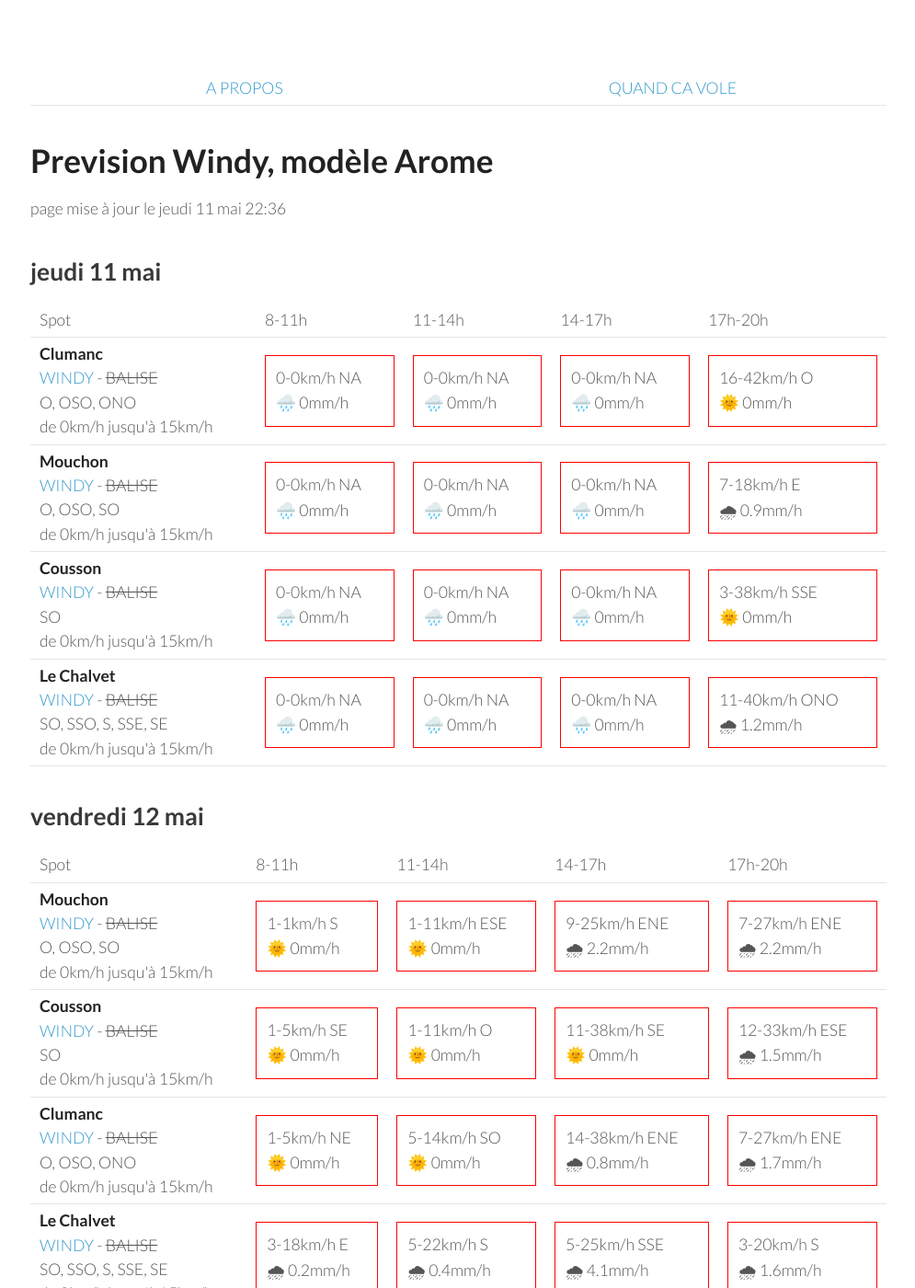
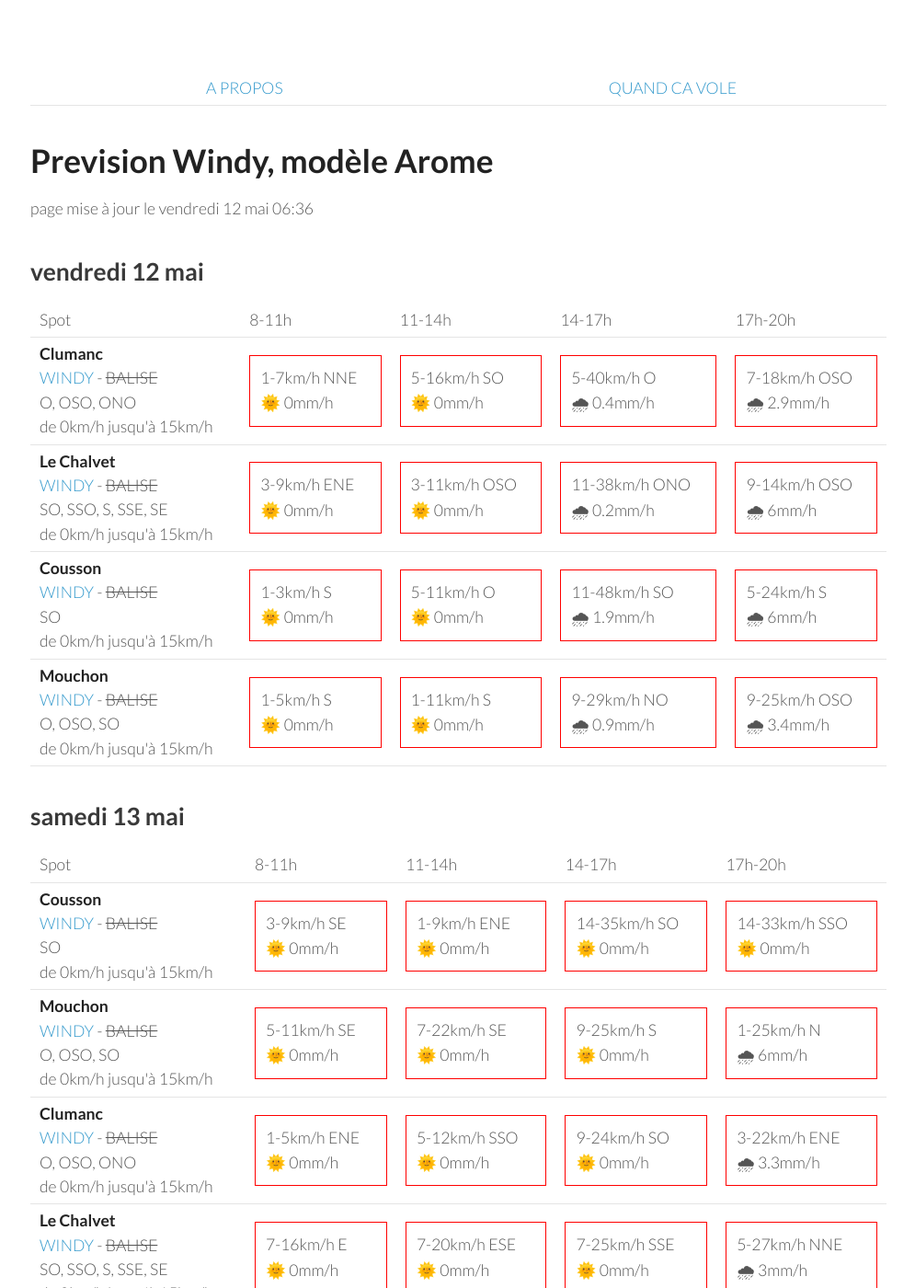
Before and after one commit to parapente-dans-le-nord/parapente-dans-le-nord.github.io, a Jekyll site: the page built from saint_andre.markdown, in a window 1280 px wide and 1400 px high. Shown: the whole window at 92% size, without its empty margins (25-1020 px from the left). Built offline with Jekyll 4.4.1, drawn with Linux system fonts in a browser that asks for light colours; some of the changed text lies outside the part shown.

Commit message:
update index.markdown

```diff
--- a/saint_andre.markdown
+++ b/saint_andre.markdown
@@ -7,9 +7,9 @@ title:  "Tous les spots"
 {: .links}
 
 # Prevision Windy, modèle Arome
-page mise à jour le jeudi 11 mai 22:36
+page mise à jour le vendredi 12 mai 06:36
 
-## jeudi 11 mai
+## vendredi 12 mai
 
 {::nomarkdown}
 <table>
@@ -24,92 +24,40 @@ page mise à jour le jeudi 11 mai 22:36
 <tr>
         <td><strong>Clumanc</strong><br><a href="https://windy.com/44.027/6.402?43.914,6.403,10,m:eSxaglP">WINDY</a> - <span class="no-balise"> BALISE </span><br> <span class="vent-favorable">O, OSO, ONO</span><br><span class="force-vent">de 0km/h jusqu'à 15km/h</span> </td>
 
-            <td><div class="not-flyable"><p>0-0km/h NA</p><p>🌧️ 0mm/h</p></div></td>
-            <td><div class="not-flyable"><p>0-0km/h NA</p><p>🌧️ 0mm/h</p></div></td>
-            <td><div class="not-flyable"><p>0-0km/h NA</p><p>🌧️ 0mm/h</p></div></td>
-            <td><div class="not-flyable"><p>16-42km/h O</p><p>🌞 0mm/h</p></div></td>
+            <td><div class="not-flyable"><p>1-7km/h NNE</p><p>🌞 0mm/h</p></div></td>
+            <td><div class="not-flyable"><p>5-16km/h SO</p><p>🌞 0mm/h</p></div></td>
+            <td><div class="not-flyable"><p>5-40km/h O</p><p>🌧 0.4mm/h</p></div></td>
+            <td><div class="not-flyable"><p>7-18km/h OSO</p><p>🌧 2.9mm/h</p></div></td>
 
-    </tr>
-<tr>
-        <td><strong>Mouchon</strong><br><a href="https://windy.com/43.992/6.424?43.878,6.425,10,m:eSuaglR">WINDY</a> - <span class="no-balise"> BALISE </span><br> <span class="vent-favorable">O, OSO, SO</span><br><span class="force-vent">de 0km/h jusqu'à 15km/h</span> </td>
-
-            <td><div class="not-flyable"><p>0-0km/h NA</p><p>🌧️ 0mm/h</p></div></td>
-            <td><div class="not-flyable"><p>0-0km/h NA</p><p>🌧️ 0mm/h</p></div></td>
-            <td><div class="not-flyable"><p>0-0km/h NA</p><p>🌧️ 0mm/h</p></div></td>
-            <td><div class="not-flyable"><p>7-18km/h E</p><p>🌧 0.9mm/h</p></div></td>
-
-    </tr>
-<tr>
-        <td><strong>Cousson</strong><br><a href="https://windy.com/44.054/6.240?43.940,6.241,10,m:eSAaglz">WINDY</a> - <span class="no-balise"> BALISE </span><br> <span class="vent-favorable">SO</span><br><span class="force-vent">de 0km/h jusqu'à 15km/h</span> </td>
-
-            <td><div class="not-flyable"><p>0-0km/h NA</p><p>🌧️ 0mm/h</p></div></td>
-            <td><div class="not-flyable"><p>0-0km/h NA</p><p>🌧️ 0mm/h</p></div></td>
-            <td><div class="not-flyable"><p>0-0km/h NA</p><p>🌧️ 0mm/h</p></div></td>
-            <td><div class="not-flyable"><p>3-38km/h SSE</p><p>🌞 0mm/h</p></div></td>
 
     </tr>
 <tr>
         <td><strong>Le Chalvet</strong><br><a href="https://windy.com/43.979/6.480?43.866,6.480,10,m:eSsaglX">WINDY</a> - <span class="no-balise"> BALISE </span><br> <span class="vent-favorable">SO, SSO, S, SSE, SE</span><br><span class="force-vent">de 0km/h jusqu'à 15km/h</span> </td>
 
-            <td><div class="not-flyable"><p>0-0km/h NA</p><p>🌧️ 0mm/h</p></div></td>
-            <td><div class="not-flyable"><p>0-0km/h NA</p><p>🌧️ 0mm/h</p></div></td>
-            <td><div class="not-flyable"><p>0-0km/h NA</p><p>🌧️ 0mm/h</p></div></td>
-            <td><div class="not-flyable"><p>11-40km/h ONO</p><p>🌧 1.2mm/h</p></div></td>
-
-    </tr>
-
-</tbody>
-</table>
-{:/}
-## vendredi 12 mai
-
-{::nomarkdown}
-<table>
-  <tbody>
-    <tr>
-      <td>Spot</td>
-      <td>8-11h</td>
-      <td>11-14h</td>
-      <td>14-17h</td>
-      <td>17h-20h</td>
-    </tr>
-<tr>
-        <td><strong>Mouchon</strong><br><a href="https://windy.com/43.992/6.424?43.878,6.425,10,m:eSuaglR">WINDY</a> - <span class="no-balise"> BALISE </span><br> <span class="vent-favorable">O, OSO, SO</span><br><span class="force-vent">de 0km/h jusqu'à 15km/h</span> </td>
-
-            <td><div class="not-flyable"><p>1-1km/h S</p><p>🌞 0mm/h</p></div></td>
-            <td><div class="not-flyable"><p>1-11km/h ESE</p><p>🌞 0mm/h</p></div></td>
-            <td><div class="not-flyable"><p>9-25km/h ENE</p><p>🌧 2.2mm/h</p></div></td>
-            <td><div class="not-flyable"><p>7-27km/h ENE</p><p>🌧 2.2mm/h</p></div></td>
+            <td><div class="not-flyable"><p>3-9km/h ENE</p><p>🌞 0mm/h</p></div></td>
+            <td><div class="not-flyable"><p>3-11km/h OSO</p><p>🌞 0mm/h</p></div></td>
+            <td><div class="not-flyable"><p>11-38km/h ONO</p><p>🌧 0.2mm/h</p></div></td>
+            <td><div class="not-flyable"><p>9-14km/h OSO</p><p>🌧 6mm/h</p></div></td>
 
 
     </tr>
 <tr>
         <td><strong>Cousson</strong><br><a href="https://windy.com/44.054/6.240?43.940,6.241,10,m:eSAaglz">WINDY</a> - <span class="no-balise"> BALISE </span><br> <span class="vent-favorable">SO</span><br><span class="force-vent">de 0km/h jusqu'à 15km/h</span> </td>
 
-            <td><div class="not-flyable"><p>1-5km/h SE</p><p>🌞 0mm/h</p></div></td>
-            <td><div class="not-flyable"><p>1-11km/h O</p><p>🌞 0mm/h</p></div></td>
-            <td><div class="not-flyable"><p>11-38km/h SE</p><p>🌞 0mm/h</p></div></td>
-            <td><div class="not-flyable"><p>12-33km/h ESE</p><p>🌧 1.5mm/h</p></div></td>
+            <td><div class="not-flyable"><p>1-3km/h S</p><p>🌞 0mm/h</p></div></td>
+            <td><div class="not-flyable"><p>5-11km/h O</p><p>🌞 0mm/h</p></div></td>
+            <td><div class="not-flyable"><p>11-48km/h SO</p><p>🌧 1.9mm/h</p></div></td>
+            <td><div class="not-flyable"><p>5-24km/h S</p><p>🌧 6mm/h</p></div></td>
 
 
     </tr>
 <tr>
-        <td><strong>Clumanc</strong><br><a href="https://windy.com/44.027/6.402?43.914,6.403,10,m:eSxaglP">WINDY</a> - <span class="no-balise"> BALISE </span><br> <span class="vent-favorable">O, OSO, ONO</span><br><span class="force-vent">de 0km/h jusqu'à 15km/h</span> </td>
+        <td><strong>Mouchon</strong><br><a href="https://windy.com/43.992/6.424?43.878,6.425,10,m:eSuaglR">WINDY</a> - <span class="no-balise"> BALISE </span><br> <span class="vent-favorable">O, OSO, SO</span><br><span class="force-vent">de 0km/h jusqu'à 15km/h</span> </td>
 
-            <td><div class="not-flyable"><p>1-5km/h NE</p><p>🌞 0mm/h</p></div></td>
-            <td><div class="not-flyable"><p>5-14km/h SO</p><p>🌞 0mm/h</p></div></td>
-            <td><div class="not-flyable"><p>14-38km/h ENE</p><p>🌧 0.8mm/h</p></div></td>
-            <td><div class="not-flyable"><p>7-27km/h ENE</p><p>🌧 1.7mm/h</p></div></td>
-
-
-    </tr>
-<tr>
-        <td><strong>Le Chalvet</strong><br><a href="https://windy.com/43.979/6.480?43.866,6.480,10,m:eSsaglX">WINDY</a> - <span class="no-balise"> BALISE </span><br> <span class="vent-favorable">SO, SSO, S, SSE, SE</span><br><span class="force-vent">de 0km/h jusqu'à 15km/h</span> </td>
-
-            <td><div class="not-flyable"><p>3-18km/h E</p><p>🌧 0.2mm/h</p></div></td>
-            <td><div class="not-flyable"><p>5-22km/h S</p><p>🌧 0.4mm/h</p></div></td>
-            <td><div class="not-flyable"><p>5-25km/h SSE</p><p>🌧 4.1mm/h</p></div></td>
-            <td><div class="not-flyable"><p>3-20km/h S</p><p>🌧 1.6mm/h</p></div></td>
+            <td><div class="not-flyable"><p>1-5km/h S</p><p>🌞 0mm/h</p></div></td>
+            <td><div class="not-flyable"><p>1-11km/h S</p><p>🌞 0mm/h</p></div></td>
+            <td><div class="not-flyable"><p>9-29km/h NO</p><p>🌧 0.9mm/h</p></div></td>
+            <td><div class="not-flyable"><p>9-25km/h OSO</p><p>🌧 3.4mm/h</p></div></td>
 
 
     </tr>
@@ -132,40 +80,40 @@ page mise à jour le jeudi 11 mai 22:36
 <tr>
         <td><strong>Cousson</strong><br><a href="https://windy.com/44.054/6.240?43.940,6.241,10,m:eSAaglz">WINDY</a> - <span class="no-balise"> BALISE </span><br> <span class="vent-favorable">SO</span><br><span class="force-vent">de 0km/h jusqu'à 15km/h</span> </td>
 
-            <td><div class="not-flyable"><p>9-18km/h ESE</p><p>🌞 0mm/h</p></div></td>
-            <td><div class="not-flyable"><p>3-16km/h SO</p><p>🌧 0.2mm/h</p></div></td>
-            <td><div class="not-flyable"><p>5-22km/h OSO</p><p>🌧 0.4mm/h</p></div></td>
-            <td><div class="not-flyable"><p>7-35km/h ONO</p><p>🌧 5mm/h</p></div></td>
+            <td><div class="not-flyable"><p>3-9km/h SE</p><p>🌞 0mm/h</p></div></td>
+            <td><div class="not-flyable"><p>1-9km/h ENE</p><p>🌞 0mm/h</p></div></td>
+            <td><div class="not-flyable"><p>14-35km/h SO</p><p>🌞 0mm/h</p></div></td>
+            <td><div class="not-flyable"><p>14-33km/h SSO</p><p>🌞 0mm/h</p></div></td>
+
+
+    </tr>
+<tr>
+        <td><strong>Mouchon</strong><br><a href="https://windy.com/43.992/6.424?43.878,6.425,10,m:eSuaglR">WINDY</a> - <span class="no-balise"> BALISE </span><br> <span class="vent-favorable">O, OSO, SO</span><br><span class="force-vent">de 0km/h jusqu'à 15km/h</span> </td>
+
+            <td><div class="not-flyable"><p>5-11km/h SE</p><p>🌞 0mm/h</p></div></td>
+            <td><div class="not-flyable"><p>7-22km/h SE</p><p>🌞 0mm/h</p></div></td>
+            <td><div class="not-flyable"><p>9-25km/h S</p><p>🌞 0mm/h</p></div></td>
+            <td><div class="not-flyable"><p>1-25km/h N</p><p>🌧 6mm/h</p></div></td>
 
 
     </tr>
 <tr>
         <td><strong>Clumanc</strong><br><a href="https://windy.com/44.027/6.402?43.914,6.403,10,m:eSxaglP">WINDY</a> - <span class="no-balise"> BALISE </span><br> <span class="vent-favorable">O, OSO, ONO</span><br><span class="force-vent">de 0km/h jusqu'à 15km/h</span> </td>
 
-            <td><div class="not-flyable"><p>5-11km/h ENE</p><p>🌞 0mm/h</p></div></td>
-            <td><div class="not-flyable"><p>5-20km/h SSE</p><p>🌧 0.3mm/h</p></div></td>
-            <td><div class="not-flyable"><p>5-24km/h S</p><p>🌧 1.6mm/h</p></div></td>
-            <td><div class="not-flyable"><p>3-29km/h O</p><p>🌧 2.9mm/h</p></div></td>
-
-
-    </tr>
-<tr>
-        <td><strong>Mouchon</strong><br><a href="https://windy.com/43.992/6.424?43.878,6.425,10,m:eSuaglR">WINDY</a> - <span class="no-balise"> BALISE </span><br> <span class="vent-favorable">O, OSO, SO</span><br><span class="force-vent">de 0km/h jusqu'à 15km/h</span> </td>
-
-            <td><div class="not-flyable"><p>9-18km/h ESE</p><p>🌞 0mm/h</p></div></td>
-            <td><div class="not-flyable"><p>5-22km/h SE</p><p>🌧 0.4mm/h</p></div></td>
-            <td><div class="not-flyable"><p>7-25km/h SSE</p><p>🌧 2.2mm/h</p></div></td>
-            <td><div class="not-flyable"><p>3-27km/h O</p><p>🌧 2.2mm/h</p></div></td>
+            <td><div class="not-flyable"><p>1-5km/h ENE</p><p>🌞 0mm/h</p></div></td>
+            <td><div class="not-flyable"><p>5-12km/h SSO</p><p>🌞 0mm/h</p></div></td>
+            <td><div class="not-flyable"><p>9-24km/h SO</p><p>🌞 0mm/h</p></div></td>
+            <td><div class="not-flyable"><p>3-22km/h ENE</p><p>🌧 3.3mm/h</p></div></td>
 
 
     </tr>
 <tr>
         <td><strong>Le Chalvet</strong><br><a href="https://windy.com/43.979/6.480?43.866,6.480,10,m:eSsaglX">WINDY</a> - <span class="no-balise"> BALISE </span><br> <span class="vent-favorable">SO, SSO, S, SSE, SE</span><br><span class="force-vent">de 0km/h jusqu'à 15km/h</span> </td>
 
-            <td><div class="not-flyable"><p>3-12km/h ENE</p><p>🌞 0mm/h</p></div></td>
-            <td><div class="not-flyable"><p>5-24km/h SE</p><p>🌧 0.4mm/h</p></div></td>
-            <td><div class="not-flyable"><p>7-27km/h SE</p><p>🌧 2.3mm/h</p></div></td>
-            <td><div class="not-flyable"><p>1-25km/h S</p><p>🌧 1.6mm/h</p></div></td>
+            <td><div class="not-flyable"><p>7-16km/h E</p><p>🌞 0mm/h</p></div></td>
+            <td><div class="not-flyable"><p>7-20km/h ESE</p><p>🌞 0mm/h</p></div></td>
+            <td><div class="not-flyable"><p>7-25km/h SSE</p><p>🌞 0mm/h</p></div></td>
+            <td><div class="not-flyable"><p>5-27km/h NNE</p><p>🌧 3mm/h</p></div></td>
 
 
     </tr>
@@ -186,42 +134,42 @@ page mise à jour le jeudi 11 mai 22:36
       <td>17h-20h</td>
     </tr>
 <tr>
+        <td><strong>Cousson</strong><br><a href="https://windy.com/44.054/6.240?43.940,6.241,10,m:eSAaglz">WINDY</a> - <span class="no-balise"> BALISE </span><br> <span class="vent-favorable">SO</span><br><span class="force-vent">de 0km/h jusqu'à 15km/h</span> </td>
+
+            <td><div class="not-flyable"><p>5-14km/h E</p><p>🌞 0mm/h</p></div></td>
+            <td><div class="not-flyable"><p>5-18km/h OSO</p><p>🌞 0mm/h</p></div></td>
+            <td><div class="not-flyable"><p>5-24km/h O</p><p>🌧 0.3mm/h</p></div></td>
+            <td><div class="not-flyable"><p>7-33km/h E</p><p>🌧 5mm/h</p></div></td>
+
+
+    </tr>
+<tr>
+        <td><strong>Le Chalvet</strong><br><a href="https://windy.com/43.979/6.480?43.866,6.480,10,m:eSsaglX">WINDY</a> - <span class="no-balise"> BALISE </span><br> <span class="vent-favorable">SO, SSO, S, SSE, SE</span><br><span class="force-vent">de 0km/h jusqu'à 15km/h</span> </td>
+
+            <td><div class="not-flyable"><p>3-12km/h ENE</p><p>🌞 0mm/h</p></div></td>
+            <td><div class="not-flyable"><p>3-16km/h SSO</p><p>🌞 0mm/h</p></div></td>
+            <td><div class="not-flyable"><p>9-27km/h ONO</p><p>🌧 2.3mm/h</p></div></td>
+            <td><div class="not-flyable"><p>9-35km/h NO</p><p>🌧 6mm/h</p></div></td>
+
+
+    </tr>
+<tr>
         <td><strong>Mouchon</strong><br><a href="https://windy.com/43.992/6.424?43.878,6.425,10,m:eSuaglR">WINDY</a> - <span class="no-balise"> BALISE </span><br> <span class="vent-favorable">O, OSO, SO</span><br><span class="force-vent">de 0km/h jusqu'à 15km/h</span> </td>
 
-            <td><div class="not-flyable"><p>1-9km/h ENE</p><p>🌞 0mm/h</p></div></td>
-            <td><div class="not-flyable"><p>5-18km/h OSO</p><p>🌞 0mm/h</p></div></td>
-            <td><div class="not-flyable"><p>5-29km/h ONO</p><p>🌧 2mm/h</p></div></td>
-            <td><div class="not-flyable"><p>11-33km/h O</p><p>🌧 1.6mm/h</p></div></td>
+            <td><div class="not-flyable"><p>3-11km/h E</p><p>🌞 0mm/h</p></div></td>
+            <td><div class="not-flyable"><p>3-16km/h SO</p><p>🌧 0.2mm/h</p></div></td>
+            <td><div class="not-flyable"><p>9-27km/h ONO</p><p>🌧 3.1mm/h</p></div></td>
+            <td><div class="not-flyable"><p>7-37km/h NNO</p><p>🌧 6mm/h</p></div></td>
 
 
     </tr>
 <tr>
         <td><strong>Clumanc</strong><br><a href="https://windy.com/44.027/6.402?43.914,6.403,10,m:eSxaglP">WINDY</a> - <span class="no-balise"> BALISE </span><br> <span class="vent-favorable">O, OSO, ONO</span><br><span class="force-vent">de 0km/h jusqu'à 15km/h</span> </td>
 
-            <td><div class="not-flyable"><p>3-12km/h ENE</p><p>🌞 0mm/h</p></div></td>
-            <td><div class="not-flyable"><p>5-20km/h OSO</p><p>🌞 0mm/h</p></div></td>
-            <td><div class="not-flyable"><p>5-31km/h ONO</p><p>🌧 1.6mm/h</p></div></td>
-            <td><div class="not-flyable"><p>9-33km/h O</p><p>🌧 1.6mm/h</p></div></td>
-
-
-    </tr>
-<tr>
-        <td><strong>Le Chalvet</strong><br><a href="https://windy.com/43.979/6.480?43.866,6.480,10,m:eSsaglX">WINDY</a> - <span class="no-balise"> BALISE </span><br> <span class="vent-favorable">SO, SSO, S, SSE, SE</span><br><span class="force-vent">de 0km/h jusqu'à 15km/h</span> </td>
-
-            <td><div class="not-flyable"><p>1-11km/h NE</p><p>🌞 0mm/h</p></div></td>
-            <td><div class="not-flyable"><p>5-18km/h SO</p><p>🌞 0mm/h</p></div></td>
-            <td><div class="not-flyable"><p>5-27km/h ONO</p><p>🌧 3.1mm/h</p></div></td>
-            <td><div class="not-flyable"><p>11-31km/h O</p><p>🌧 1.3mm/h</p></div></td>
-
-
-    </tr>
-<tr>
-        <td><strong>Cousson</strong><br><a href="https://windy.com/44.054/6.240?43.940,6.241,10,m:eSAaglz">WINDY</a> - <span class="no-balise"> BALISE </span><br> <span class="vent-favorable">SO</span><br><span class="force-vent">de 0km/h jusqu'à 15km/h</span> </td>
-
-            <td><div class="not-flyable"><p>3-14km/h ENE</p><p>🌞 0mm/h</p></div></td>
-            <td><div class="not-flyable"><p>5-20km/h O</p><p>🌞 0mm/h</p></div></td>
-            <td><div class="not-flyable"><p>7-27km/h OSO</p><p>🌧 0.4mm/h</p></div></td>
-            <td><div class="not-flyable"><p>5-37km/h O</p><p>🌧 3.3mm/h</p></div></td>
+            <td><div class="not-flyable"><p>5-12km/h E</p><p>🌞 0mm/h</p></div></td>
+            <td><div class="not-flyable"><p>3-16km/h SO</p><p>🌧 0.2mm/h</p></div></td>
+            <td><div class="not-flyable"><p>7-27km/h ONO</p><p>🌧 2.7mm/h</p></div></td>
+            <td><div class="not-flyable"><p>5-37km/h N</p><p>🌧 6mm/h</p></div></td>
 
 
     </tr>
@@ -244,8 +192,8 @@ page mise à jour le jeudi 11 mai 22:36
 <tr>
         <td><strong>Clumanc</strong><br><a href="https://windy.com/44.027/6.402?43.914,6.403,10,m:eSxaglP">WINDY</a> - <span class="no-balise"> BALISE </span><br> <span class="vent-favorable">O, OSO, ONO</span><br><span class="force-vent">de 0km/h jusqu'à 15km/h</span> </td>
 
-            <td><div class="not-flyable"><p>3-14km/h E</p><p>🌞 0mm/h</p></div></td>
-            <td><div class="not-flyable"><p>3-18km/h SSO</p><p>🌞 0mm/h</p></div></td>
+            <td><div class="not-flyable"><p>3-14km/h ENE</p><p>🌞 0mm/h</p></div></td>
+            <td><div class="not-flyable"><p>5-20km/h O</p><p>🌞 0mm/h</p></div></td>
             <td><div class="not-flyable"><p>5-24km/h OSO</p><p>🌧 0.5mm/h</p></div></td>
             <td><div class="not-flyable"><p>5-27km/h ONO</p><p>🌧 0.9mm/h</p></div></td>
 
@@ -254,8 +202,8 @@ page mise à jour le jeudi 11 mai 22:36
 <tr>
         <td><strong>Mouchon</strong><br><a href="https://windy.com/43.992/6.424?43.878,6.425,10,m:eSuaglR">WINDY</a> - <span class="no-balise"> BALISE </span><br> <span class="vent-favorable">O, OSO, SO</span><br><span class="force-vent">de 0km/h jusqu'à 15km/h</span> </td>
 
-            <td><div class="not-flyable"><p>3-14km/h E</p><p>🌞 0mm/h</p></div></td>
-            <td><div class="not-flyable"><p>3-18km/h S</p><p>🌞 0mm/h</p></div></td>
+            <td><div class="not-flyable"><p>1-12km/h ENE</p><p>🌞 0mm/h</p></div></td>
+            <td><div class="not-flyable"><p>5-20km/h O</p><p>🌞 0mm/h</p></div></td>
             <td><div class="not-flyable"><p>5-22km/h OSO</p><p>🌧 0.5mm/h</p></div></td>
             <td><div class="not-flyable"><p>7-25km/h NO</p><p>🌧 1.3mm/h</p></div></td>
 
@@ -264,8 +212,8 @@ page mise à jour le jeudi 11 mai 22:36
 <tr>
         <td><strong>Le Chalvet</strong><br><a href="https://windy.com/43.979/6.480?43.866,6.480,10,m:eSsaglX">WINDY</a> - <span class="no-balise"> BALISE </span><br> <span class="vent-favorable">SO, SSO, S, SSE, SE</span><br><span class="force-vent">de 0km/h jusqu'à 15km/h</span> </td>
 
-            <td><div class="not-flyable"><p>3-12km/h ENE</p><p>🌞 0mm/h</p></div></td>
-            <td><div class="not-flyable"><p>5-20km/h SSE</p><p>🌞 0mm/h</p></div></td>
+            <td><div class="not-flyable"><p>1-11km/h ENE</p><p>🌞 0mm/h</p></div></td>
+            <td><div class="not-flyable"><p>5-18km/h OSO</p><p>🌞 0mm/h</p></div></td>
             <td><div class="not-flyable"><p>7-22km/h OSO</p><p>🌧 0.5mm/h</p></div></td>
             <td><div class="not-flyable"><p>7-27km/h NO</p><p>🌧 2.4mm/h</p></div></td>
 
```
